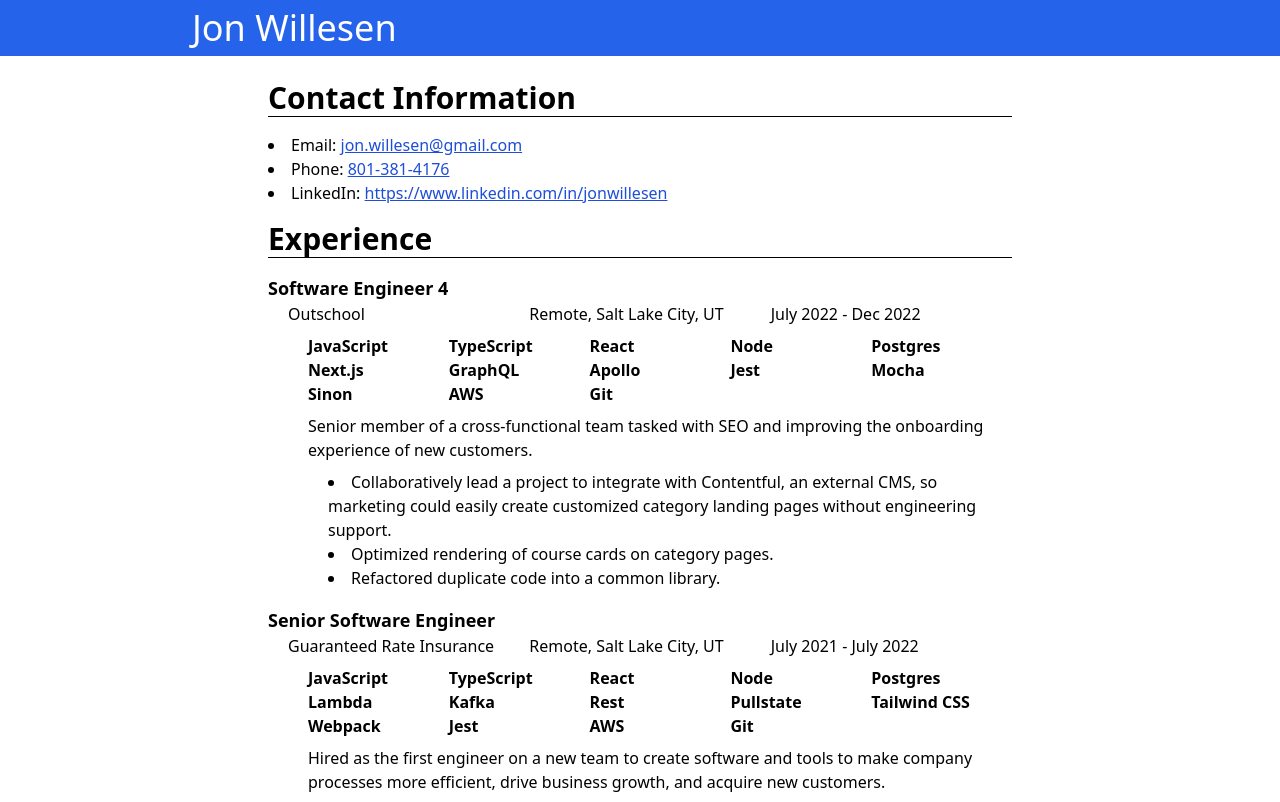
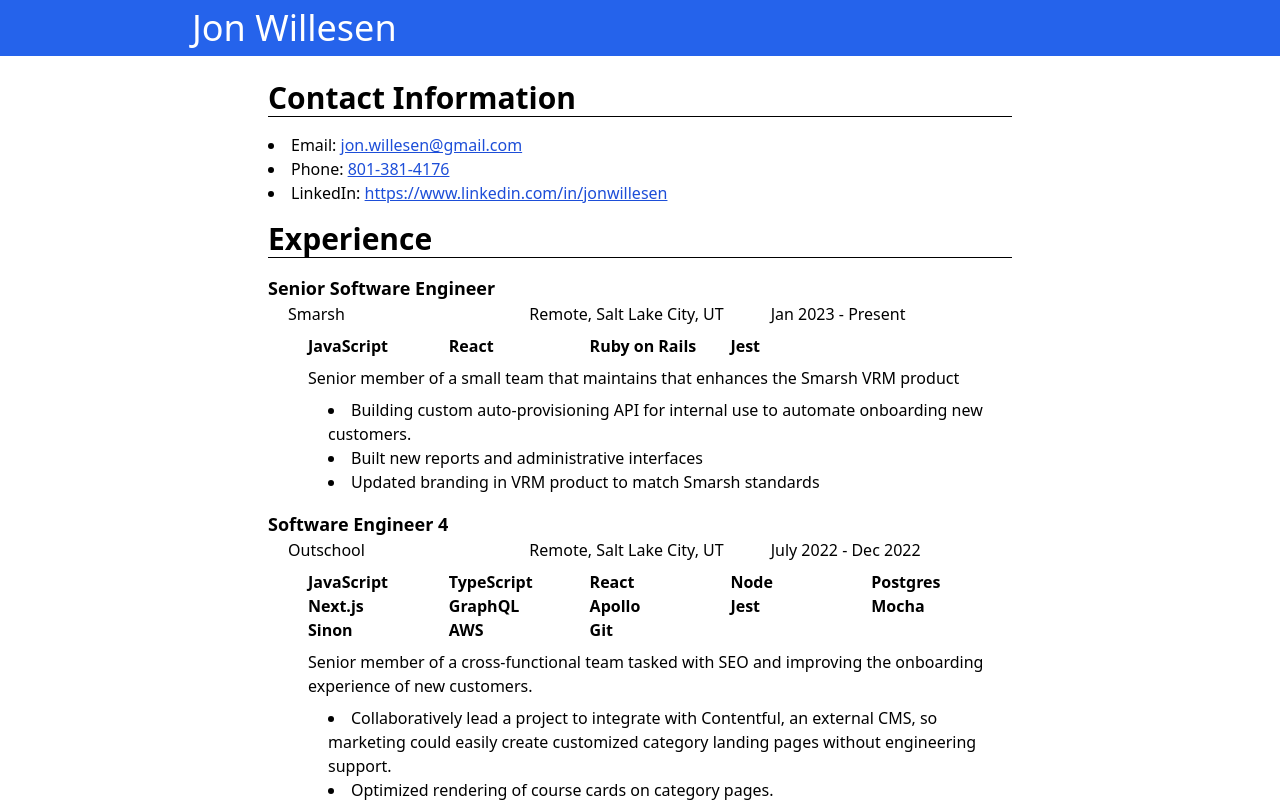
Before and after one commit to jwillesen/home, a Next.js app: page /resume in a window 1280 px wide. Shown: the top 802 px of the page. Built offline with nearby package versions, Linux system fonts and the light colour scheme; some icons are missing.

Commit message:
update experience

```diff
--- a/components/resume/experience.tsx
+++ b/components/resume/experience.tsx
@@ -7,6 +7,7 @@
   business: string
   title: string
   dates: string
+  duration: string
   location: string
   skills?: string[]
   summary?: ReactNode
@@ -15,9 +16,32 @@
 
 export const experiences: Experience[] = [
   {
+    business: 'Smarsh',
+    title: 'Senior Software Engineer',
+    dates: 'Jan 2023 - Present',
+    duration: 'current',
+    location: 'Remote, Salt Lake City, UT',
+    skills: ['JavaScript', 'React', 'Ruby on Rails', 'Jest'],
+    summary: (
+      <>
+        Senior member of a small team that maintains that enhances the Smarsh
+        VRM product
+      </>
+    ),
+    bullets: [
+      <>
+        Building custom auto-provisioning API for internal use to automate
+        onboarding new customers.
+      </>,
+      <>Built new reports and administrative interfaces</>,
+      <>Updated branding in VRM product to match Smarsh standards</>,
+    ],
+  },
+  {
     business: 'Outschool',
     title: 'Software Engineer 4',
     dates: 'July 2022 - Dec 2022',
+    duration: '7 mos',
     location: 'Remote, Salt Lake City, UT',
     skills: [
       'JavaScript',
@@ -54,6 +78,7 @@
     business: 'Guaranteed Rate Insurance',
     title: 'Senior Software Engineer',
     dates: 'July 2021 - July 2022',
+    duration: '1 yr, 1 mo',
     location: 'Remote, Salt Lake City, UT',
     skills: [
       'JavaScript',
@@ -99,6 +124,7 @@
   //   business: 'Cvent',
   //   title: 'Lead Front End Software Engineer',
   //   dates: 'March 2021 - May 2021',
+  //   duration: '3 mos',
   //   location: 'Salt Lake City, UT',
   //   skills: ['JavaScript', 'TypeScript', 'React'],
   //   summary: (
@@ -116,6 +142,7 @@
     business: 'Pluralsight',
     title: 'Senior Software Engineer',
     dates: 'July 2020 - March 2021',
+    duration: '9 mos',
     location: 'Salt Lake City, UT',
     skills: [
       'JavaScript',
@@ -147,6 +174,7 @@
     business: 'Instructure',
     title: 'Senior Software Engineer',
     dates: 'Sep 2012 - May 2020',
+    duration: '7 yrs, 8 mos',
     location: 'Salt Lake City, UT',
     skills: [
       'JavaScript',
@@ -215,6 +243,7 @@
     business: 'Evelyn Manufacturing',
     title: 'Senior Programmer',
     dates: 'Jan 2009 - Sep 2012',
+    duration: '3 yrs, 9 mos',
     location: 'Salt Lake City, UT',
     skills: ['C++', 'JavaScript', 'Git', 'Subversion'],
     summary: <>C++ and JavaScript developer for both back end and front end.</>,
@@ -230,6 +259,7 @@
     business: 'Applied Signal Technology',
     title: 'Senior Software Developer',
     dates: 'Aug 2007 - Jan 2009',
+    duration: '1 yr, 6 mos',
     location: 'Salt Lake City, UT',
     skills: ['C++', 'Qt'],
   },
@@ -237,6 +267,7 @@
     business: 'Direct Financial Solutions',
     title: 'Programmer III',
     dates: 'Mar 2004 - Aug 2007',
+    duration: '3 yrs, 6 mos',
     location: 'Salt Lake City, UT',
     skills: ['C++', 'MySQL'],
   },
@@ -244,6 +275,7 @@
     business: 'Evelyn Manufacturing',
     title: 'Programmer',
     dates: 'Jul 2003 - Mar 2004',
+    duration: '9 mos',
     location: 'Salt Lake City, UT',
     skills: ['C++'],
   },
@@ -251,6 +283,7 @@
     business: 'Spontaneous Technology',
     title: 'Software Engineer',
     dates: 'Jun 2002 - Jul 2003',
+    duration: '1 yr, 1 mo',
     location: 'Salt Lake City, UT',
     skills: ['C++', 'Java'],
   },
@@ -258,6 +291,7 @@
     business: 'Talk2 Technology',
     title: 'Programmer',
     dates: 'Dec 2000 - Jun 2002',
+    duration: '1 yr, 7 mos',
     location: 'Salt Lake City, UT',
     skills: ['C++'],
   },
```
